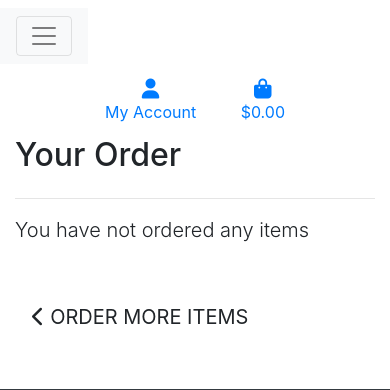
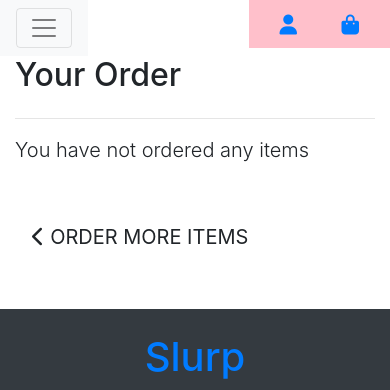
Before and after one commit to jamiemcstay/portfolio-5, a Django app: page /bag/ in a window 390 px wide. Shown: the top 390 px of the page. Run offline with Django 3.2, Linux system fonts and the light colour scheme; some libraries are stand-ins or nearby versions.

Commit message:
Add spacing to header elements

```diff
--- a/slurp/settings.py
+++ b/slurp/settings.py
@@ -29,7 +29,8 @@
 SECRET_KEY = os.environ.get('SECRET_KEY')
 
 # SECURITY WARNING: don't run with debug turned on in production!
-DEBUG = False
+DEBUG = 'DEVELOPMENT' in os.environ
+
 
 ALLOWED_HOSTS = ['127.0.0.1',
                  'localhost',
--- a/static/css/base.css
+++ b/static/css/base.css
@@ -79,8 +79,42 @@
 }
 
 
-@media screen and (max-width: 992px) {
+@media screen and (max-width: 991px) {
     .main-logo-link {
         display: none;
     }
+
+    .navbar-expand-lg {
+        width: fit-content;
+    }
+
+    .header-icon-wrapper {
+        background-color: pink;
+        width: fit-content;
+        height: auto;
+        position: absolute;
+        right: 0;
+        top: 0;
+    }
+
+    .dropdown-menu  {
+        transform: translate3d(-15px, 40px, 0px);
+    }
+
+    /* .header-icon-wrapper a{
+        padding:0!important;
+    } */
+
+
+
+    /* .header-icon-wrapper p {
+        display: none;
+    } */
+
 }
+
+/* @media screen and (min-width: 992px) {
+    navbar-collapse  {
+        justify-content: center!important;
+    }
+} */
--- a/templates/base.html
+++ b/templates/base.html
@@ -41,28 +41,13 @@
 <body>
 
     <header class="container-fluid">
-        <div class="row d-flex justify-content-between">
-            <div class="col-12 col-lg-4 my-auto py-1 py-lg-0 text-center text-lg-left">
+        <div class="row d-flex justify-content-between align-items-center">
+            <div class="col-lg-3 my-auto d-none d-lg-block py-lg-0 text-center text-lg-left">
                 <a href="{% url 'home' %}" class="nav-link main-logo-link">
                     <h1 class="logo-font text-black my-0"><strong>Slurp</strong></h1>
                 </a>
             </div>
-            <!-- <div class="col-12 col-lg-4 my-auto py-1 py-lg-0">
-                <form method="GET" action="">
-                    <div class="input-group w-100">
-                        <input class="form-control border border-black rounded-0" type="text" name="q"
-                            placeholder="Search our site">
-                        <div class="input-group-append">
-                            <button class="form-control btn btn-black border border-black rounded-0" type="submit">
-                                <span class="icon">
-                                    <i class="fas fa-search"></i>
-                                </span>
-                            </button>
-                        </div>
-                    </div>
-                </form>
-            </div> -->
-            <nav class="navbar navbar-expand-lg navbar-light bg-light">
+            <nav class="col-lg-6 navbar navbar-expand-lg navbar-light bg-light">
                 <!-- Navbar brand -->
 
 
@@ -73,7 +58,7 @@
                 </button>
 
                 <!-- Collapsible Nav Items -->
-                <div class="collapse navbar-collapse" id="navbarNavDropdown">
+                <div class="collapse navbar-collapse d-lg-flex justify-content-center" id="navbarNavDropdown">
                     <ul class="navbar-nav">
                         <li class="nav-item active">
                             <a class="nav-link" href="#">Home <span class="sr-only">(current)</span></a>
@@ -93,14 +78,14 @@
                     </ul>
                 </div>
             </nav>
-            <div class="col-12 col-lg-4 my-auto py-1 py-lg-0">
-                <ul class="list-inline list-unstyled text-center text-lg-right my-0">
+            <div class="col-lg-3 my-auto py-1 py-lg-0 header-icon-wrapper">
+                <ul class="list-inline list-unstyled text-lg-right my-0">
                     <li class="list-inline-item dropdown">
                         <a class="text-black nav-link" href="#" id="user-options" data-toggle="dropdown"
                             aria-haspopup="true" aria-expanded="false">
                             <div class="text-center">
                                 <div><i class="fas fa-user fa-lg"></i></div>
-                                <p class="my-0">My Account</p>
+                                <p class="my-0 d-none d-md-block">My Account</p>
                             </div>
                         </a>
                         <div class="dropdown-menu border-0" aria-labelledby="user-options">
@@ -121,7 +106,7 @@
                             href="{% url 'view_bag' %}">
                             <div class="text-center">
                                 <div><i class="fas fa-shopping-bag fa-lg"></i></div>
-                                <p class="my-0">
+                                <p class="my-0 d-none d-md-block">
                                     {% if grand_total %}
                                     ${{ grand_total|floatformat:2 }}
                                     {% else %}
```
Also changed, not shown: db.sqlite3.
